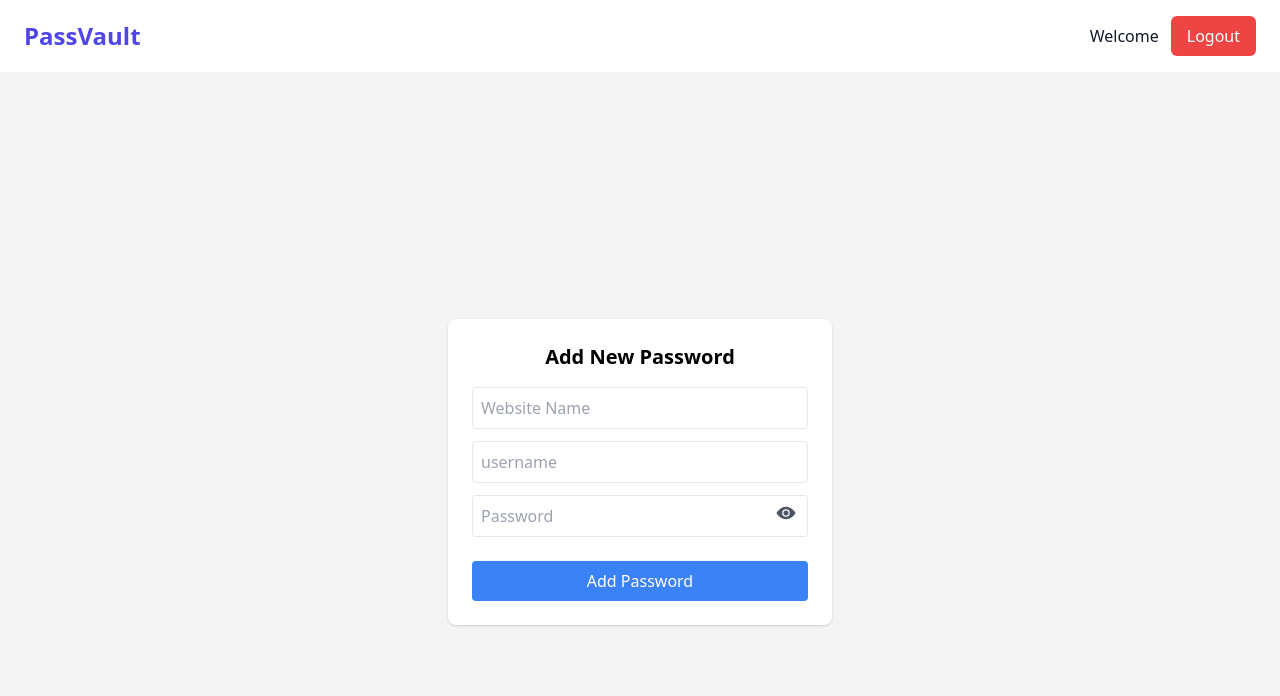
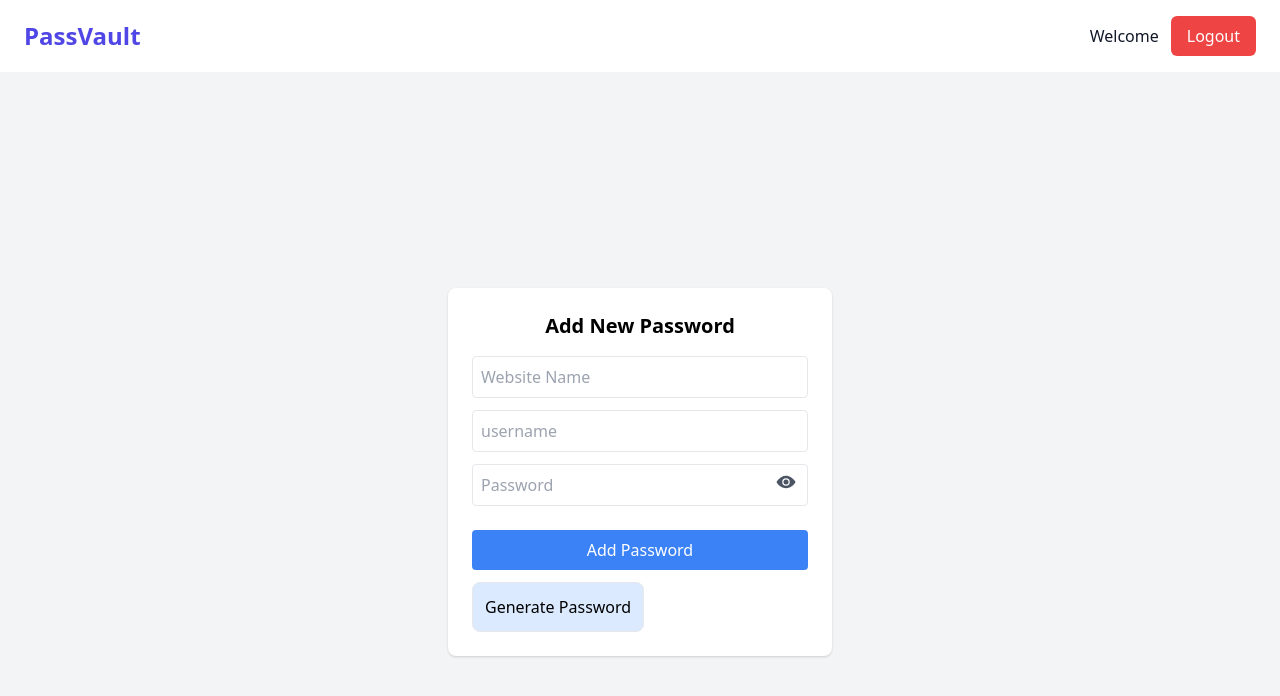
Before and after one commit to Isaac025/Password-Manager, a React (Vite) app in the folder client/: page /add in a window 1280 px wide. Shown: the top 696 px of the page. Built offline with nearby package versions, Linux system fonts and the light colour scheme; no server answers; sample sign-in values are in the browser's storage.

Commit message:
added Password generator func

```diff
--- a/client/index.html
+++ b/client/index.html
@@ -4,7 +4,7 @@
     <meta charset="UTF-8" />
     <link rel="icon" type="image/svg+xml" href="/favicon.svg" />
     <meta name="viewport" content="width=device-width, initial-scale=1.0" />
-    <title>Password Manager</title>
+    <title>PassVault</title>
   </head>
   <body>
     <div id="root"></div>
--- a/client/src/pages/AddPassword.jsx
+++ b/client/src/pages/AddPassword.jsx
@@ -22,14 +22,67 @@ const addSchema = yup
 const AddPassword = () => {
   const [showPassword, setShowPassword] = useState(false);
   const [isSubmitting, setIsSubmitting] = useState(false);
+  const [length, setLength] = useState(12);
+  const [useUpper, setUseUpper] = useState(true);
+  const [useNumbers, setUseNumbers] = useState(true);
+  const [useSymbols, setUseSymbols] = useState(true);
+
   const {
     register,
     handleSubmit,
     formState: { errors },
     reset,
+    setValue,
+    watch,
   } = useForm({
     resolver: yupResolver(addSchema),
   });
+
+  // generate random password function
+  const generatePassword = ({
+    length = 12,
+    useUpper = true,
+    useNumbers = true,
+    useSymbols = true,
+  }) => {
+    const lower = "abcdefghijklmnopqrstuvwxyz";
+    const upper = "ABCDEFGHIJKLMNOPQRSTUVWXYZ";
+    const numbers = "0123456789";
+    const symbols = "!@#$%^&*()_+";
+
+    let chars = lower;
+    if (useUpper) chars += upper;
+    if (useNumbers) chars += numbers;
+    if (useSymbols) chars += symbols;
+
+    let password = "";
+    for (let i = 0; i < length; i++) {
+      password += chars[Math.floor(Math.random() * chars.length)];
+    }
+
+    return password;
+  };
+
+  // password strength function
+  const getPasswordStrength = (password) => {
+    let score = 0;
+
+    if (!password) return { label: "", color: "" };
+
+    if (password.length >= 8) score++;
+    if (password.length >= 12) score++;
+
+    if (/[A-Z]/.test(password)) score++;
+    if (/[0-9]/.test(password)) score++;
+    if (/[^A-Za-z0-9]/.test(password)) score++;
+
+    if (score <= 2) return { label: "Weak", color: "bg-red-500" };
+    if (score <= 4) return { label: "Medium", color: "bg-yellow-500" };
+    return { label: "Strong", color: "bg-green-500" };
+  };
+
+  const passwordValue = watch("password");
+  const strength = getPasswordStrength(passwordValue);
 
   const redirect = useNavigate();
 
@@ -84,6 +137,24 @@ const AddPassword = () => {
           </span>
           <p className="text-sm text-red-600">{errors.password?.message}</p>
         </div>
+        {passwordValue && (
+          <div className="mt-2">
+            <div className="w-full h-2 bg-gray-200 rounded">
+              <div
+                className={`h-2 rounded ${strength.color}`}
+                style={{
+                  width:
+                    strength.label === "Weak"
+                      ? "33%"
+                      : strength.label === "Medium"
+                        ? "66%"
+                        : "100%",
+                }}
+              />
+            </div>
+            <p className="text-sm mt-1 font-semibold">{strength.label}</p>
+          </div>
+        )}
         <button
           type="submit"
           disabled={isSubmitting}
@@ -91,6 +162,26 @@ const AddPassword = () => {
         >
           {isSubmitting ? "Adding Password..." : "Add Password"}
         </button>
+
+        <button
+          type="button"
+          className="mt-3 border border-gray-200 bg-blue-100 p-3 rounded-lg font-[800]"
+          onClick={() => {
+            const newPassword = generatePassword({
+              length,
+              useUpper,
+              useNumbers,
+              useSymbols,
+            });
+
+            setValue("password", newPassword, {
+              shouldValidate: true,
+              shouldDirty: true,
+            }); // updates the input
+          }}
+        >
+          Generate Password
+        </button>
       </form>
     </div>
   );
--- a/client/src/pages/Login.jsx
+++ b/client/src/pages/Login.jsx
@@ -4,7 +4,7 @@ import { useForm } from "react-hook-form";
 import { yupResolver } from "@hookform/resolvers/yup";
 import * as yup from "yup";
 import { loginUser } from "../services/authService";
-import { useNavigate } from "react-router-dom";
+import { Link, useNavigate } from "react-router-dom";
 import { toast } from "react-toastify";
 import { IoEye } from "react-icons/io5";
 import { IoMdEyeOff } from "react-icons/io";
@@ -91,9 +91,9 @@ const Login = () => {
 
         <p className="mt-3 text-blue-700">
           Dont have an account?{" "}
-          <a href="/signup" className="underline text-red-600">
+          <Link to="/signup" className="underline text-red-600">
             Sign Up
-          </a>
+          </Link>
         </p>
       </form>
     </div>
--- a/client/src/pages/PasswordTable.jsx
+++ b/client/src/pages/PasswordTable.jsx
@@ -31,7 +31,7 @@ const PasswordTable = () => {
       try {
         const data = await getPasswords();
         setPasswords(data);
-        console.log(data);
+        // console.log(data);
       } catch (err) {
         toast.error("Failed to fetch passwords");
         console.error(err);
--- a/client/src/pages/SignUp.jsx
+++ b/client/src/pages/SignUp.jsx
@@ -7,7 +7,7 @@ import * as yup from "yup";
 import { toast } from "react-toastify";
 import { IoEye } from "react-icons/io5";
 import { IoMdEyeOff } from "react-icons/io";
-import { useNavigate } from "react-router-dom";
+import { Link, useNavigate } from "react-router-dom";
 
 const registerSchema = yup
   .object({
@@ -99,9 +99,9 @@ const SignUp = () => {
         </button>
         <p className="mt-3 text-blue-700">
           Already have an account?{" "}
-          <a href="/login" className="underline text-red-600">
+          <Link to="/login" className="underline text-red-600">
             Login
-          </a>
+          </Link>
         </p>
       </form>
     </div>
```
Also changed, not shown: client/vercel.json (added).
